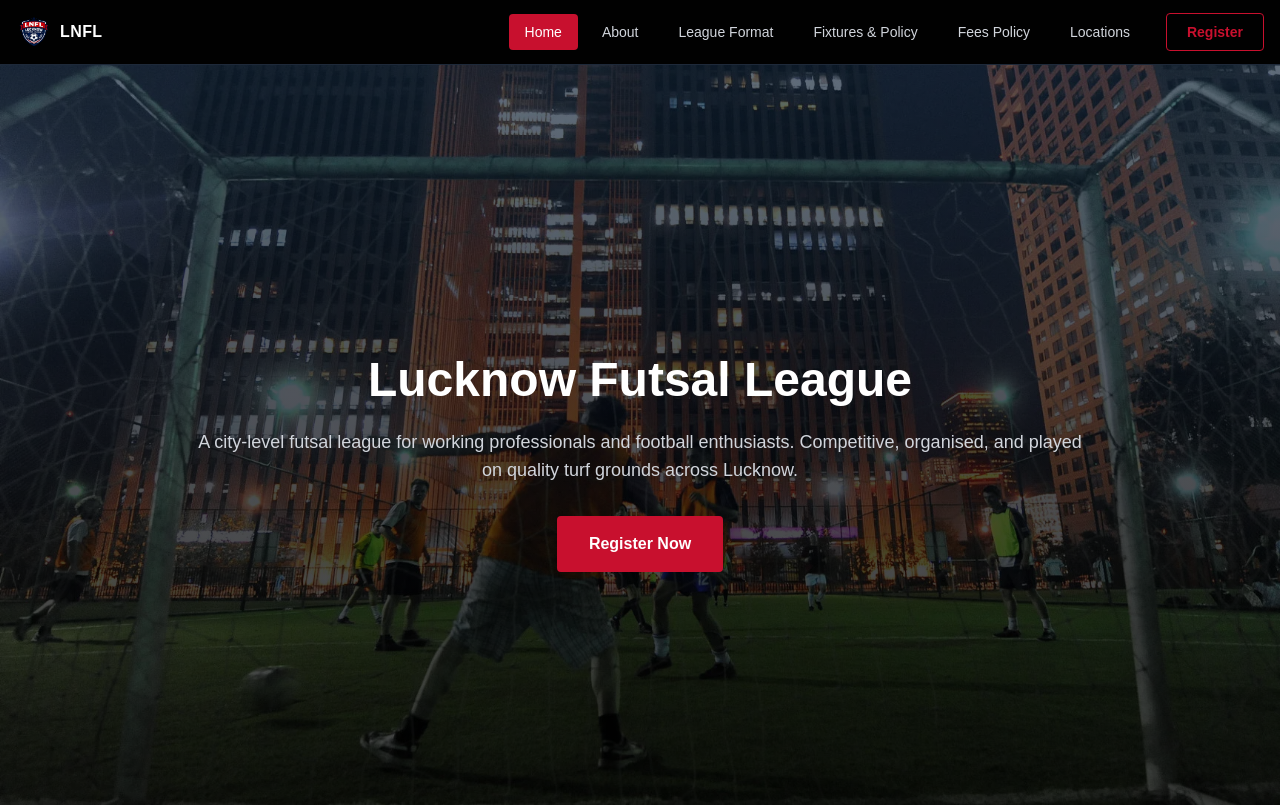
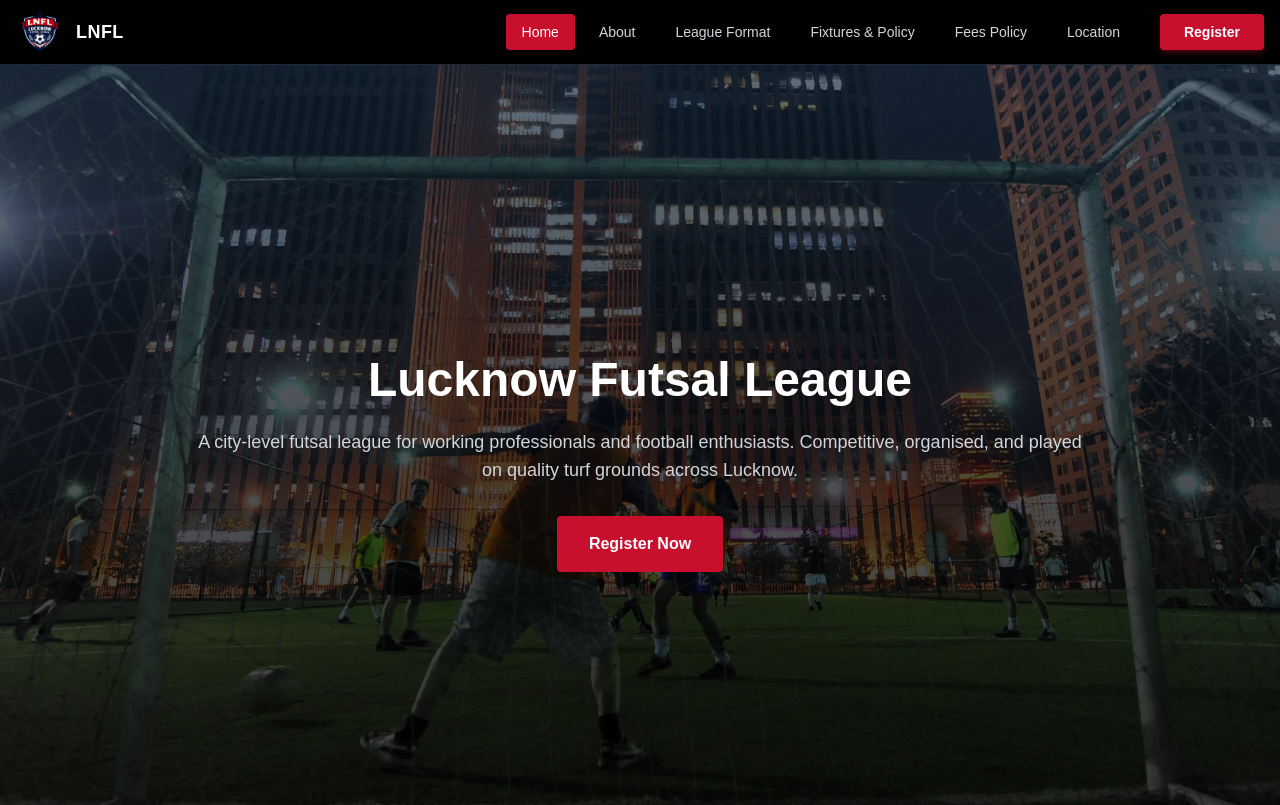
Before and after one commit to Starandstrip/lnfl-website, a Next.js app: page / in a window 1280 px wide. Shown: the top 805 px of the page. Built offline with nearby package versions, Linux system fonts and the light colour scheme.

Commit message:
Improve header logo size and strengthen register CTA

```diff
--- a/src/components/Header.js
+++ b/src/components/Header.js
@@ -11,7 +11,7 @@ const navLinks = [
   { name: "League Format", href: "/format" },
   { name: "Fixtures & Policy", href: "/fixtures-policy" },
   { name: "Fees Policy", href: "/fees-policy" },
-  { name: "Locations", href: "/location" },
+  { name: "Location", href: "/locations" },
 ];
 
 export default function Header() {
@@ -22,16 +22,16 @@ export default function Header() {
     <header className="fixed top-0 left-0 w-full z-50 bg-black/90 backdrop-blur border-b border-gray-800">
       <div className="max-w-7xl mx-auto px-4 h-16 flex items-center justify-between">
 
-        {/* Logo */}
-        <Link href="/" className="flex items-center gap-2">
+        {/* Logo (bigger, header height unchanged) */}
+        <Link href="/" className="flex items-center gap-3">
           <Image
             src="/lnfl-logo.png"
             alt="LNFL"
-            width={36}
-            height={36}
+            width={48}
+            height={48}
             priority
           />
-          <span className="text-white font-semibold tracking-wide">
+          <span className="text-white font-semibold tracking-wide text-lg">
             LNFL
           </span>
         </Link>
@@ -60,10 +60,17 @@ export default function Header() {
             );
           })}
 
-          {/* Register CTA (outlined, premium) */}
+          {/* Register CTA (strong, visible immediately) */}
           <Link
             href="/register"
-            className="ml-3 px-5 py-2 rounded border border-[#c8102e] text-[#c8102e] hover:bg-[#c8102e] hover:text-white text-sm font-semibold transition-all duration-300"
+            className="
+              ml-4 px-6 py-2 rounded
+              bg-[#c8102e] text-white
+              text-sm font-semibold
+              shadow-md shadow-[#c8102e]/30
+              hover:bg-red-700 hover:scale-[1.03]
+              transition-all duration-300
+            "
           >
             Register
           </Link>
@@ -106,10 +113,18 @@ export default function Header() {
             );
           })}
 
+          {/* Mobile Register CTA */}
           <Link
             href="/register"
             onClick={() => setOpen(false)}
-            className="block mt-2 px-4 py-2 rounded border border-[#c8102e] text-[#c8102e] text-center font-semibold hover:bg-[#c8102e] hover:text-white transition-all duration-300"
+            className="
+              block mt-3 px-4 py-2 rounded
+              bg-[#c8102e] text-white
+              text-center font-semibold
+              shadow-md shadow-[#c8102e]/30
+              hover:bg-red-700
+              transition-all duration-300
+            "
           >
             Register
           </Link>
```
